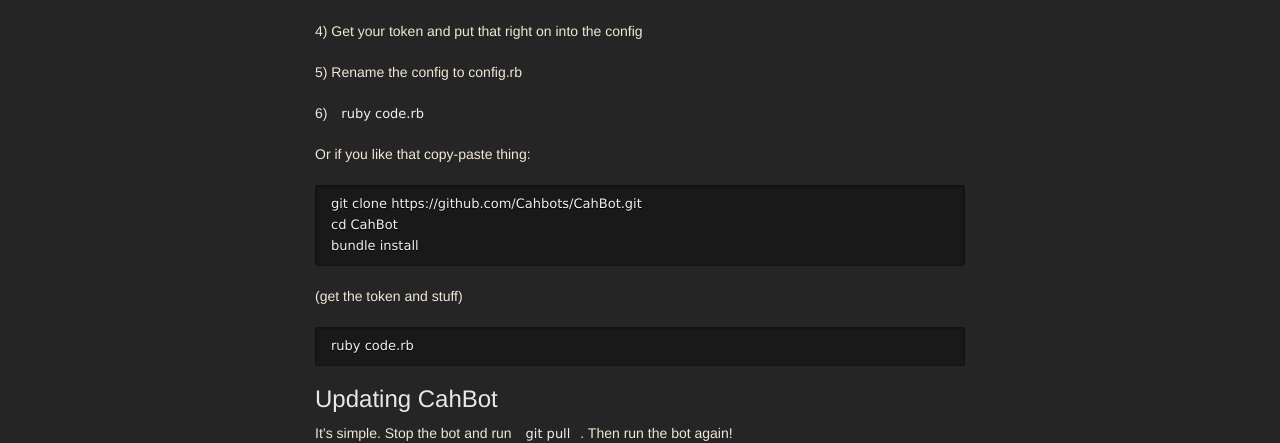
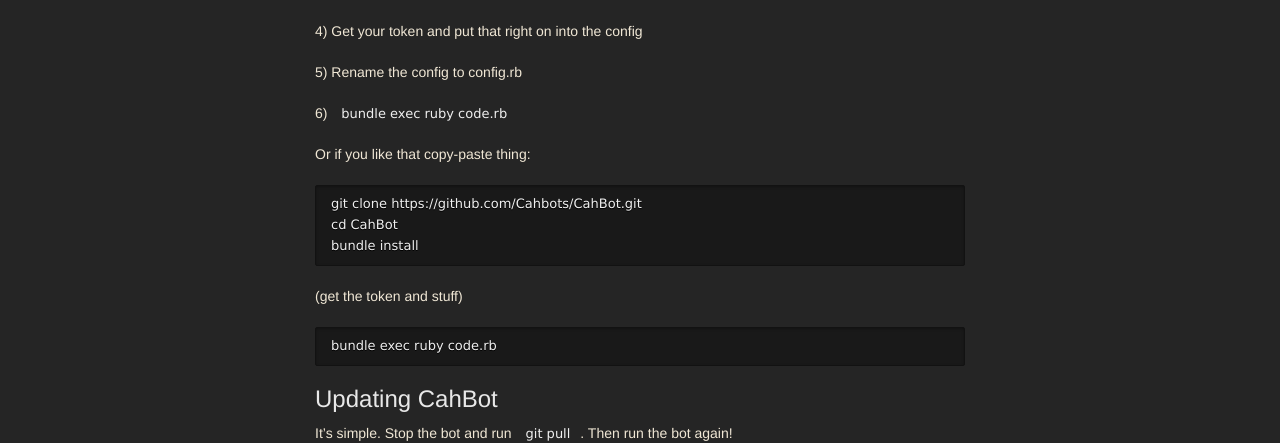
Before and after one commit to CahBots/cahbot, a Jekyll site: the page built from install.md, in a window 1280 px wide and 1189 px high. Shown: the part 553-996 px from the top of the window. Built offline with Jekyll 4.4.1, drawn with Linux system fonts in a browser that asks for light colours; nearby versions of some CDN libraries; some web fonts are replaced.

Commit message:
thanks for the misinformation
really helps thanks

````diff
--- a/install.md
+++ b/install.md
@@ -19,7 +19,7 @@ Requirements: Git, Ruby (duh) and Bundler Gem. I'm not sure how you install eith
 
 5) Rename the config to config.rb
 
-6) `ruby code.rb`
+6) `bundle exec ruby code.rb`
 
 Or if you like that copy-paste thing:
 
@@ -32,7 +32,7 @@ bundle install
 (get the token and stuff)
 
 ```
-ruby code.rb
+bundle exec ruby code.rb
 ```
 
 ## Updating CahBot
````
